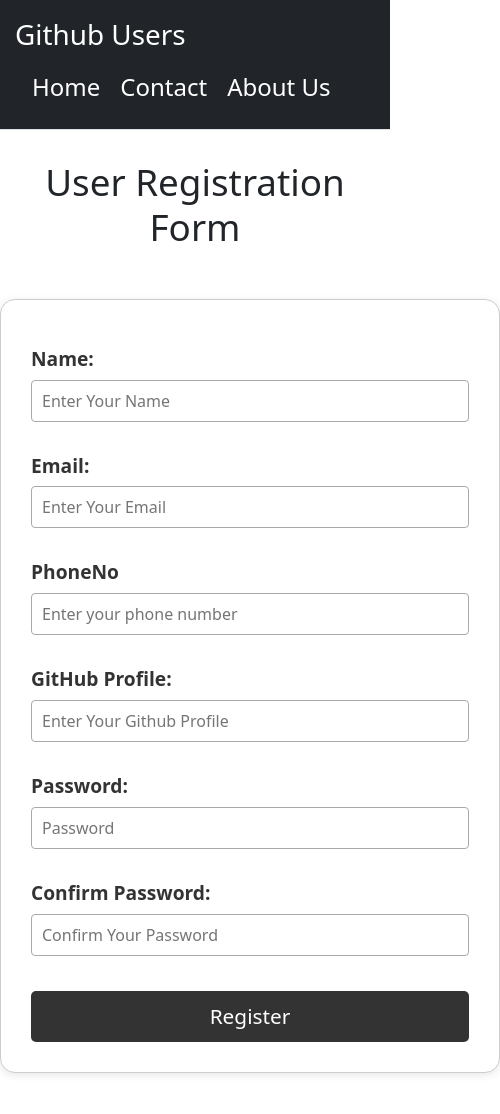
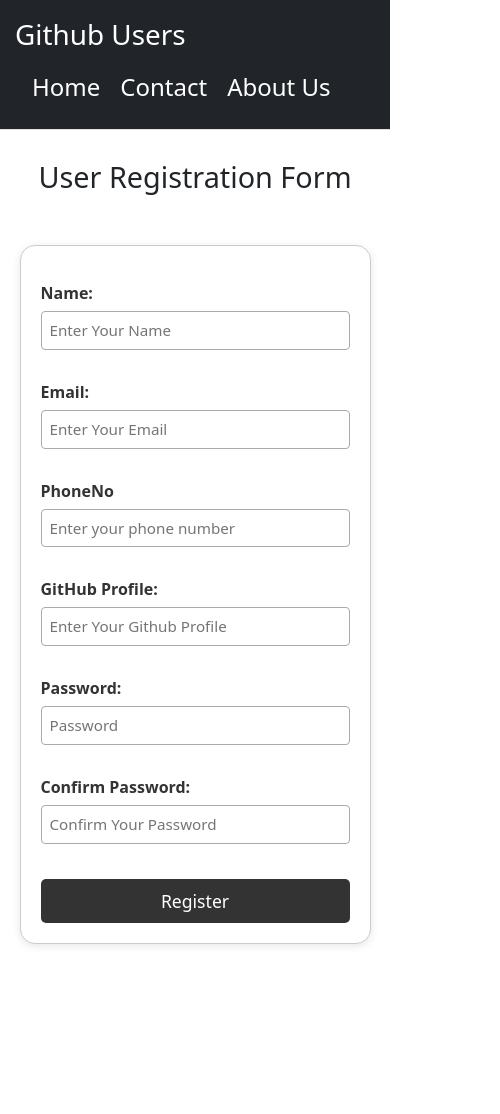
Before and after one commit to chetana-sen369/github-users, a React (Vite) app: page /contact in a window 390 px wide. Shown: the top 1114 px of the page, 500 px wide, since content can reach past the window. After the commit the page ends 994 px from the top, so only its background shows below. Built offline with nearby package versions, Linux system fonts and the light colour scheme; no server answers.

Commit message:
responsive updates

```diff
--- a/src/styles/Contact.css
+++ b/src/styles/Contact.css
@@ -49,3 +49,39 @@ label{
   margin-top: 4px;
   margin-bottom: 8px;
 }
+
+@media (max-width: 768px) {
+  .form-container {
+    width: 80%;
+    padding: 25px;
+  }
+
+  div h2 {
+    font-size: 2rem;
+  }
+}
+
+@media (max-width: 480px) {
+  .form-container {
+    width: 90%;
+    padding: 20px;
+  }
+
+  div h2 {
+    font-size: 1.8rem;
+  }
+
+  label {
+    font-size: 1rem;
+  }
+
+  .input-field {
+    font-size: 0.95rem;
+    padding: 7px 8px;
+  }
+
+  .register {
+    font-size: 1.1rem;
+    padding: 9px;
+  }
+}
```
